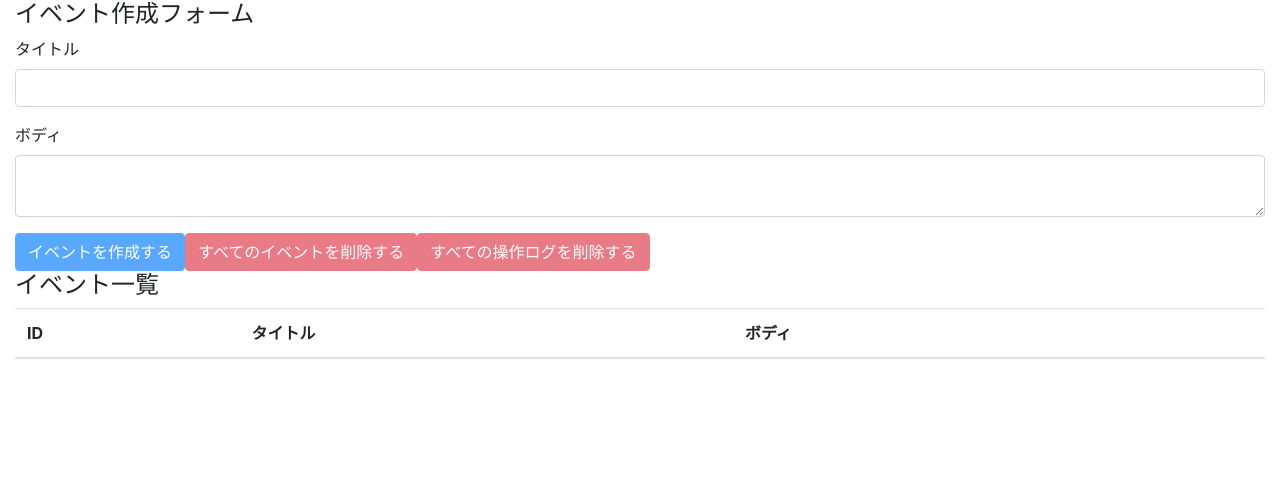
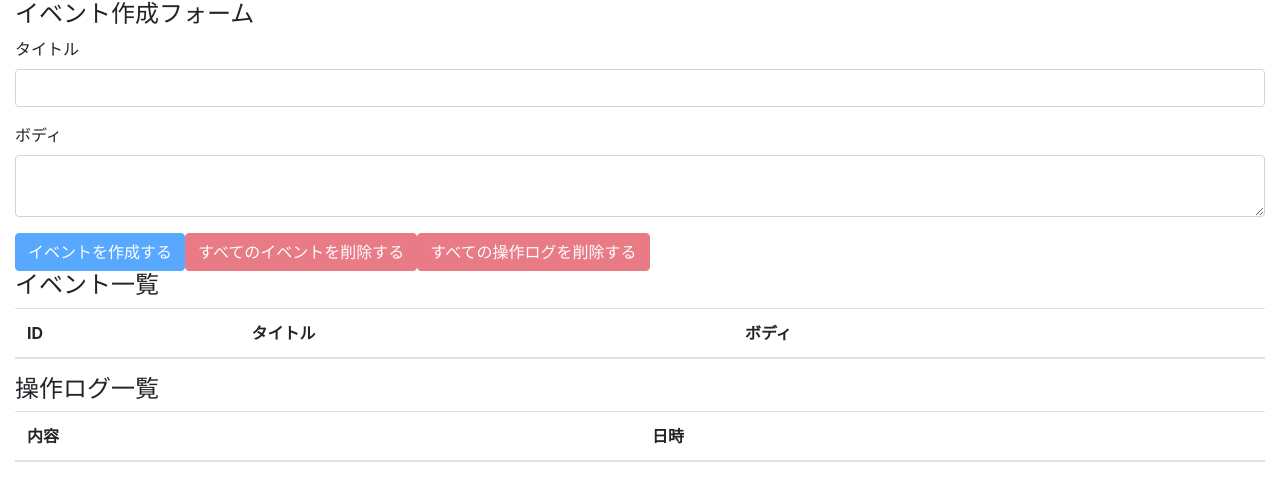
Before and after one commit to chokio0505/react-hooks-101, a React (Create React App) app: page / in a window 1280 px wide. Shown: the top 500 px of the page. Built offline with nearby package versions, Linux system fonts and the light colour scheme.

Commit message:
display all operation logs

```diff
--- a/src/components/App.js
+++ b/src/components/App.js
@@ -3,6 +3,7 @@
 import reducer from '../reducers';
 import EventForm from './EventForm';
 import Events from './Events';
+import OperationLogs from './OperationLogs';
 import AppContext from '../contexts/AppContext'
 
 const App = () => {
@@ -18,6 +19,7 @@
       <div className='container-fluid'>
         <EventForm />
         <Events />
+        <OperationLogs />
       </div>
     </AppContext.Provider>
 
--- a/src/components/EventForm.js
+++ b/src/components/EventForm.js
@@ -41,7 +41,7 @@
                 type: DELETE_ALL_EVENTS,
             })
             dispatch({
-                type: DELETE_ALL_OPERATION_LOGS,
+                type: ADD_OPERATION_LOG,
                 description: 'すべてのイベントを削除しました',
                 operatedAt: timeCurrentIso8601()
             })
--- /dev/null
+++ b/src/components/OperationLog.js
@@ -0,0 +1,12 @@
+import React from 'react'
+
+const OperationLog = ({ operationLog }) => {
+    return (
+        <tr>
+            <td>{operationLog.description}</td>
+            <td>{operationLog.operatedAt}</td>
+        </tr>
+    )
+}
+
+export default OperationLog
--- /dev/null
+++ b/src/components/OperationLogs.js
@@ -0,0 +1,31 @@
+import React, { useContext } from 'react'
+
+import OperationLog from './OperationLog'
+import AppContext from '../contexts/AppContext'
+
+const OperationLogs = () => {
+    const { state } = useContext(AppContext)
+    return (
+        <>
+            <h4>操作ログ一覧</h4>
+            <table className="table table-hover">
+                <thead>
+                    <tr>
+                        <th>内容</th>
+                        <th>日時</th>
+                    </tr>
+                </thead>
+                <tbody>
+                    {
+                        state.operationLogs.map((operationLog, index) => {
+                            return <OperationLog key={index} operationLog={operationLog} />
+                        })
+                    }
+                </tbody>
+            </table>
+        </>
+    )
+}
+
+
+export default OperationLogs
```
